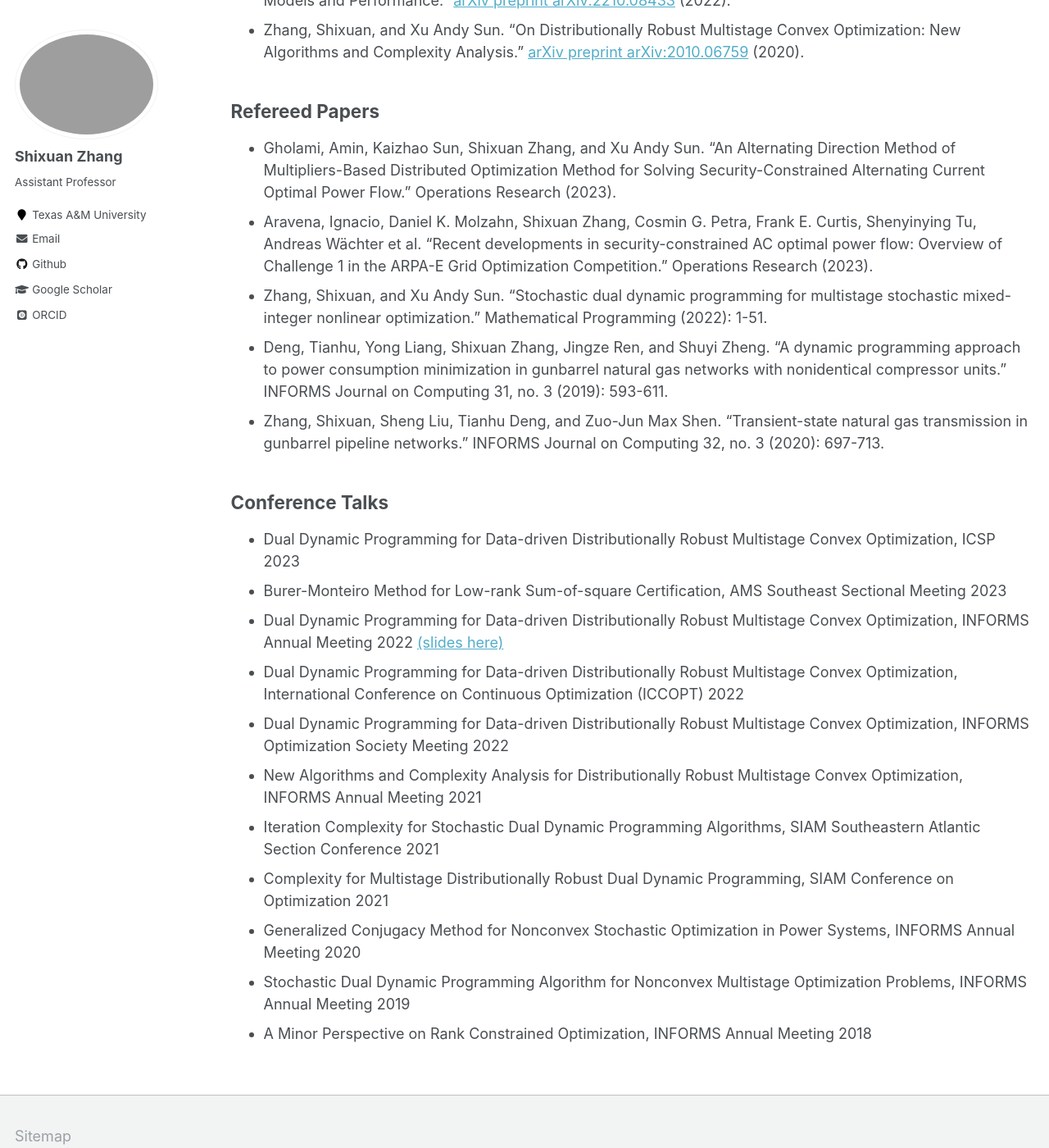
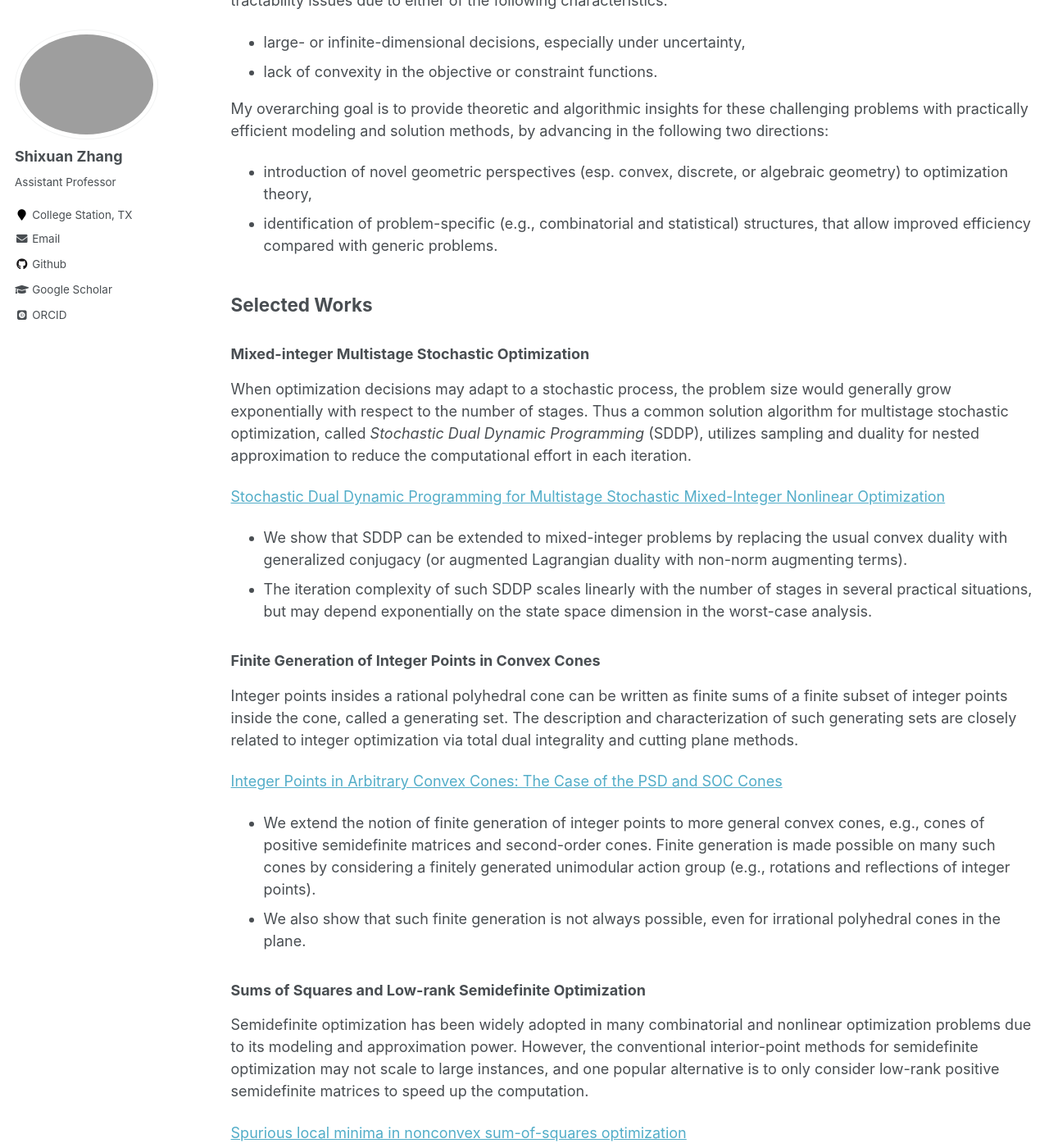
Before and after one commit to shixuan-zhang/shixuan-zhang.github.io, a Jekyll site: the page built from _pages/research.md, in a window 1280 px wide and 1400 px high, scrolled down 276 px. Shown: the whole window at 82% size. Built offline with Jekyll 4.4.1, drawn with Linux system fonts in a browser that asks for light colours; some web fonts are replaced; some of the changed text lies outside the part shown.

Commit message:
Update research and add people

```diff
--- a/_config.yml
+++ b/_config.yml
@@ -84,8 +84,8 @@ author:
   name             : "Shixuan Zhang"
   avatar           : "profile.png"
   bio              : "Assistant Professor"
-  location         : # "College Station, TX"
-  employer         : "Texas A&M University"
+  location         : "College Station, TX"
+  employer         : # "Texas A&M University"
   pubmed           : # "https://www.ncbi.nlm.nih.gov/pubmed/?term=john+snow"
   googlescholar    : "https://scholar.google.com/citations?user=vB2CuaYAAAAJ&hl=en"
   email            : "shixuan.zhang@tamu.edu"
--- a/_data/navigation.yml
+++ b/_data/navigation.yml
@@ -6,5 +6,8 @@ main:
   - title: "Teaching"
     url: /teaching/
 
+  - title: "People"
+    url: /people/
+
   #   - title: "Posts"
   #     url: /time-archive/
--- a/_pages/research.md
+++ b/_pages/research.md
@@ -5,28 +5,45 @@ permalink: /research/
 author_profile: true
 ---
 
-## Preprints
+## Overview
 
-* Zhang, Shixuan, and Xu Andy Sun. "On Distributionally Robust Multistage Convex Optimization: Data-driven Models and Performance." [arXiv preprint arXiv:2210.08433](https://arxiv.org/abs/2210.08433) (2022).
-* Zhang, Shixuan, and Xu Andy Sun. "On Distributionally Robust Multistage Convex Optimization: New Algorithms and Complexity Analysis." [arXiv preprint arXiv:2010.06759](https://arxiv.org/abs/2010.06759) (2020).
+Many optimization problems arising from pivotal applications, such as renewable energy operations, face tractability issues due to either of the following characteristics:
+* large- or infinite-dimensional decisions, especially under uncertainty,
+* lack of convexity in the objective or constraint functions.
 
-## Refereed Papers
+My overarching goal is to provide theoretic and algorithmic insights for these challenging problems with practically efficient modeling and solution methods, by advancing in the following two directions:
+* introduction of novel geometric perspectives (esp. convex, discrete, or algebraic geometry) to optimization theory,
+* identification of problem-specific (e.g., combinatorial and statistical) structures, that allow improved efficiency compared with generic problems.
 
-* Gholami, Amin, Kaizhao Sun, Shixuan Zhang, and Xu Andy Sun. "An Alternating Direction Method of Multipliers-Based Distributed Optimization Method for Solving Security-Constrained Alternating Current Optimal Power Flow." Operations Research (2023).
-* Aravena, Ignacio, Daniel K. Molzahn, Shixuan Zhang, Cosmin G. Petra, Frank E. Curtis, Shenyinying Tu, Andreas Wächter et al. "Recent developments in security-constrained AC optimal power flow: Overview of Challenge 1 in the ARPA-E Grid Optimization Competition." Operations Research (2023).
-* Zhang, Shixuan, and Xu Andy Sun. "Stochastic dual dynamic programming for multistage stochastic mixed-integer nonlinear optimization." Mathematical Programming (2022): 1-51.
-* Deng, Tianhu, Yong Liang, Shixuan Zhang, Jingze Ren, and Shuyi Zheng. "A dynamic programming approach to power consumption minimization in gunbarrel natural gas networks with nonidentical compressor units." INFORMS Journal on Computing 31, no. 3 (2019): 593-611.
-* Zhang, Shixuan, Sheng Liu, Tianhu Deng, and Zuo-Jun Max Shen. "Transient-state natural gas transmission in gunbarrel pipeline networks." INFORMS Journal on Computing 32, no. 3 (2020): 697-713.
 
-## Conference Talks
-* Dual Dynamic Programming for Data-driven Distributionally Robust Multistage Convex Optimization, ICSP 2023
-* Burer-Monteiro Method for Low-rank Sum-of-square Certification, AMS Southeast Sectional Meeting 2023
-* Dual Dynamic Programming for Data-driven Distributionally Robust Multistage Convex Optimization, INFORMS Annual Meeting 2022 [(slides here)](https://shixuan-zhang.github.io/files/Research/INFORMS2022_shixuan.pdf)
-* Dual Dynamic Programming for Data-driven Distributionally Robust Multistage Convex Optimization, International Conference on Continuous Optimization (ICCOPT) 2022
-* Dual Dynamic Programming for Data-driven Distributionally Robust Multistage Convex Optimization, INFORMS Optimization Society Meeting 2022
-* New Algorithms and Complexity Analysis for Distributionally Robust Multistage Convex Optimization, INFORMS Annual Meeting 2021
-* Iteration Complexity for Stochastic Dual Dynamic Programming Algorithms, SIAM Southeastern Atlantic Section Conference 2021
-* Complexity for Multistage Distributionally Robust Dual Dynamic Programming, SIAM Conference on Optimization 2021
-* Generalized Conjugacy Method for Nonconvex Stochastic Optimization in Power Systems, INFORMS Annual Meeting 2020
-* Stochastic Dual Dynamic Programming Algorithm for Nonconvex Multistage Optimization Problems, INFORMS Annual Meeting 2019
-* A Minor Perspective on Rank Constrained Optimization, INFORMS Annual Meeting 2018
+## Selected Works
+
+### Mixed-integer Multistage Stochastic Optimization
+
+When optimization decisions may adapt to a stochastic process, the problem size would generally grow exponentially with respect to the number of stages.
+Thus a common solution algorithm for multistage stochastic optimization, called *Stochastic Dual Dynamic Programming* (SDDP), utilizes sampling and duality for nested approximation to reduce the computational effort in each iteration.
+
+[Stochastic Dual Dynamic Programming for Multistage Stochastic Mixed-Integer Nonlinear Optimization](https://arxiv.org/abs/1912.13278)
+* We show that SDDP can be extended to mixed-integer problems by replacing the usual convex duality with generalized conjugacy (or augmented Lagrangian duality with non-norm augmenting terms).
+* The iteration complexity of such SDDP scales linearly with the number of stages in several practical situations, but may depend exponentially on the state space dimension in the worst-case analysis.
+
+
+### Finite Generation of Integer Points in Convex Cones
+
+Integer points insides a rational polyhedral cone can be written as finite sums of a finite subset of integer points inside the cone, called a generating set.
+The description and characterization of such generating sets are closely related to integer optimization via total dual integrality and cutting plane methods.
+
+[Integer Points in Arbitrary Convex Cones: The Case of the PSD and SOC Cones](https://arxiv.org/html/2403.09927)
+* We extend the notion of finite generation of integer points to more general convex cones, e.g., cones of positive semidefinite matrices and second-order cones.
+Finite generation is made possible on many such cones by considering a finitely generated unimodular action group (e.g., rotations and reflections of integer points).
+* We also show that such finite generation is not always possible, even for irrational polyhedral cones in the plane.
+
+
+### Sums of Squares and Low-rank Semidefinite Optimization
+
+Semidefinite optimization has been widely adopted in many combinatorial and nonlinear optimization problems due to its modeling and approximation power.
+However, the conventional interior-point methods for semidefinite optimization may not scale to large instances, and one popular alternative is to only consider low-rank positive semidefinite matrices to speed up the computation.
+
+[Spurious local minima in nonconvex sum-of-squares optimization](https://arxiv.org/abs/2411.02208)
+* We study spurious local minima (i.e., local minima that are not global) of low-rank methods from a sum-of-square perspective, and construct examples where spurious local minima persist with almost full rank.
+* Further, we fully characterize the spurious local optima on the Veronese surface, which is an important object in real algebraic geometry, when we want to find a low-rank sum-of-square representation of a nonnegative polynomial.
```
Also changed, not shown: _pages/about.md (+6 -6 lines), _pages/non-menu-page.md (deleted, +0 -17 lines), _pages/people.md (added, +14 -0 lines), _pages/teaching.md (+6 -4 lines), _pages/terms.md (deleted, +0 -39 lines), 1 other file.
